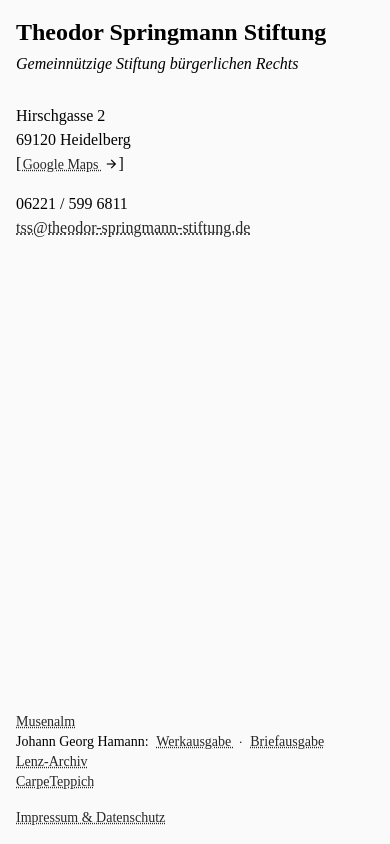
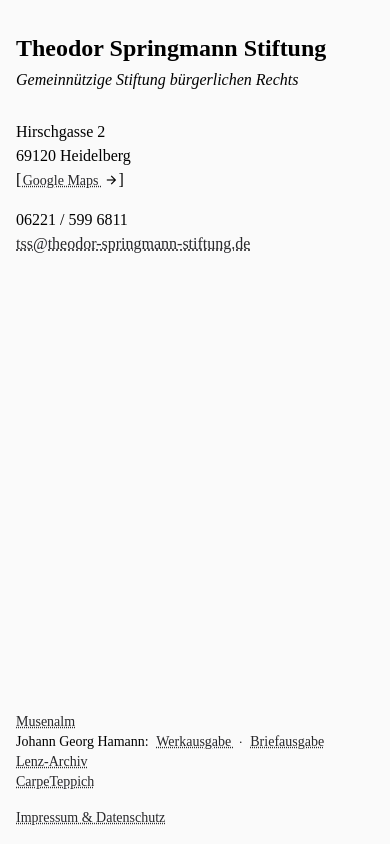
Before and after one commit to Theodor-Springmann-Stiftung/webseite, a website built with Vite: page src/index.html in a window 390 px wide. Built offline with nearby package versions, Linux system fonts and the light colour scheme; a web font is replaced by a local one.

Commit message:
Padding top

```diff
--- a/package.json
+++ b/package.json
@@ -21,7 +21,6 @@
   "dependencies": {
     "autoprefixer": "^10.4.20",
     "postcss": "^8.4.47",
-    "tailwind": "^4.0.0",
     "tailwindcss": "^3.4.14",
     "vite": "^5.4.9"
   }
--- a/src/index.html
+++ b/src/index.html
@@ -14,7 +14,7 @@
 
 <body class="font-serif bg-zinc-50">
 	<div class="mx-4 md:ml-12 flex flex-col h-full">
-		<div class="mt-4 lg:mt-40">
+		<div class="mt-8 lg:mt-40">
 			<h1 class="font-bold text-2xl md:text-3xl">
 				Theodor Springmann Stiftung
 			</h1>
```
Also changed, not shown: src/dist/index.html, 1 other file.
